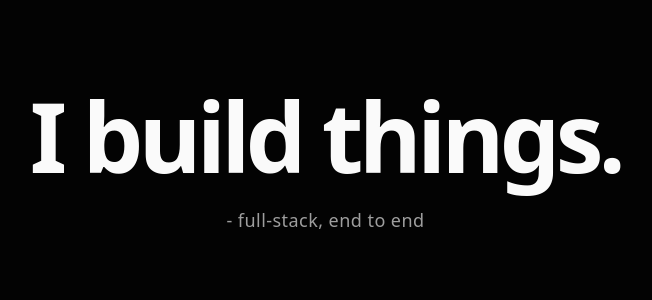
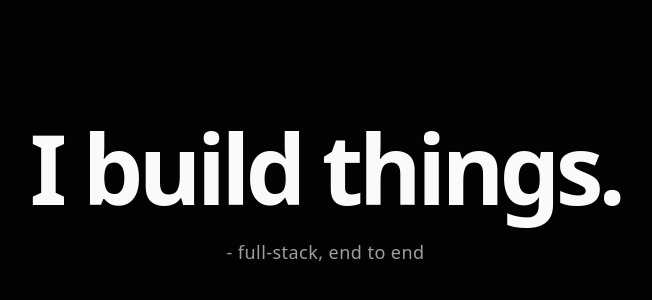
Before and after one commit to xrenata/portfolio, a Next.js app: page / in a window 1280 px wide. Shown: the part 1008-1308 px from the top of the page, without its empty margins (307-959 px from the left). Built offline with nearby package versions, Linux system fonts and the light colour scheme; no server answers.

Commit message:
feat: implement interactive LandingPage component with role cycling and scroll-triggered animations

```diff
--- a/src/components/LandingPage.tsx
+++ b/src/components/LandingPage.tsx
@@ -1,7 +1,7 @@
 "use client"
 
 import { useRef, useState, useEffect } from "react"
-import { motion, useScroll, useTransform } from "framer-motion"
+import { motion, useScroll, useMotionValueEvent, AnimatePresence } from "framer-motion"
 import Link from "next/link"
 import { ArrowDown, ArrowRight } from "lucide-react"
 import { Badge } from "@/components/ui/badge"
@@ -87,26 +87,18 @@ const storyPhrases = [
 
 export function LandingPage({ latestPosts }: { latestPosts: BlogPost[] }) {
     const storyRef = useRef<HTMLDivElement>(null)
+    const [activePhrase, setActivePhrase] = useState(0)
 
     const { scrollYProgress } = useScroll({
         target: storyRef,
         offset: ["start start", "end end"],
     })
 
-    const p1Opacity = useTransform(scrollYProgress, [0, 0.01, 0.26, 0.34], [1, 1, 1, 0])
-    const p1Y = useTransform(scrollYProgress, [0.26, 0.34], [0, -50])
-
-    const p2Opacity = useTransform(scrollYProgress, [0.3, 0.4, 0.62, 0.7], [0, 1, 1, 0])
-    const p2Y = useTransform(scrollYProgress, [0.3, 0.4, 0.62, 0.7], [50, 0, 0, -50])
-
-    const p3Opacity = useTransform(scrollYProgress, [0.66, 0.76, 1, 1], [0, 1, 1, 1])
-    const p3Y = useTransform(scrollYProgress, [0.66, 0.76], [50, 0])
-
-    const phraseMotions = [
-        { opacity: p1Opacity, y: p1Y },
-        { opacity: p2Opacity, y: p2Y },
-        { opacity: p3Opacity, y: p3Y },
-    ]
+    useMotionValueEvent(scrollYProgress, "change", (progress) => {
+        if (progress < 0.34) setActivePhrase(0)
+        else if (progress < 0.67) setActivePhrase(1)
+        else setActivePhrase(2)
+    })
 
     return (
         <div>
@@ -171,24 +163,24 @@ export function LandingPage({ latestPosts }: { latestPosts: BlogPost[] }) {
 
             <section ref={storyRef} className="relative" style={{ height: "260vh" }}>
                 <div className="sticky top-0 h-screen flex items-center justify-center overflow-hidden px-8">
-                    <div className="relative w-full max-w-4xl text-center" style={{ height: "14rem" }}>
-                        {storyPhrases.map((phrase, i) => (
+                    <div className="relative w-full max-w-4xl text-center">
+                        <AnimatePresence mode="wait">
                             <motion.div
-                                key={i}
-                                style={{
-                                    opacity: phraseMotions[i].opacity,
-                                    y: phraseMotions[i].y,
-                                }}
-                                className="absolute inset-0 flex flex-col items-center justify-center"
+                                key={activePhrase}
+                                initial={{ opacity: 0, y: 40 }}
+                                animate={{ opacity: 1, y: 0 }}
+                                exit={{ opacity: 0, y: -40 }}
+                                transition={{ duration: 0.35, ease: [0.16, 1, 0.3, 1] }}
+                                className="flex flex-col items-center justify-center"
                             >
                                 <p className="text-[clamp(2.8rem,7.5vw,6.5rem)] font-black tracking-tighter leading-[1.04] whitespace-pre-line">
-                                    {phrase.text}
+                                    {storyPhrases[activePhrase].text}
                                 </p>
                                 <p className="mt-5 text-base md:text-lg text-muted-foreground font-medium tracking-wide">
-                                    - {phrase.sub}
+                                    - {storyPhrases[activePhrase].sub}
                                 </p>
                             </motion.div>
-                        ))}
+                        </AnimatePresence>
                     </div>
                 </div>
             </section>
```
